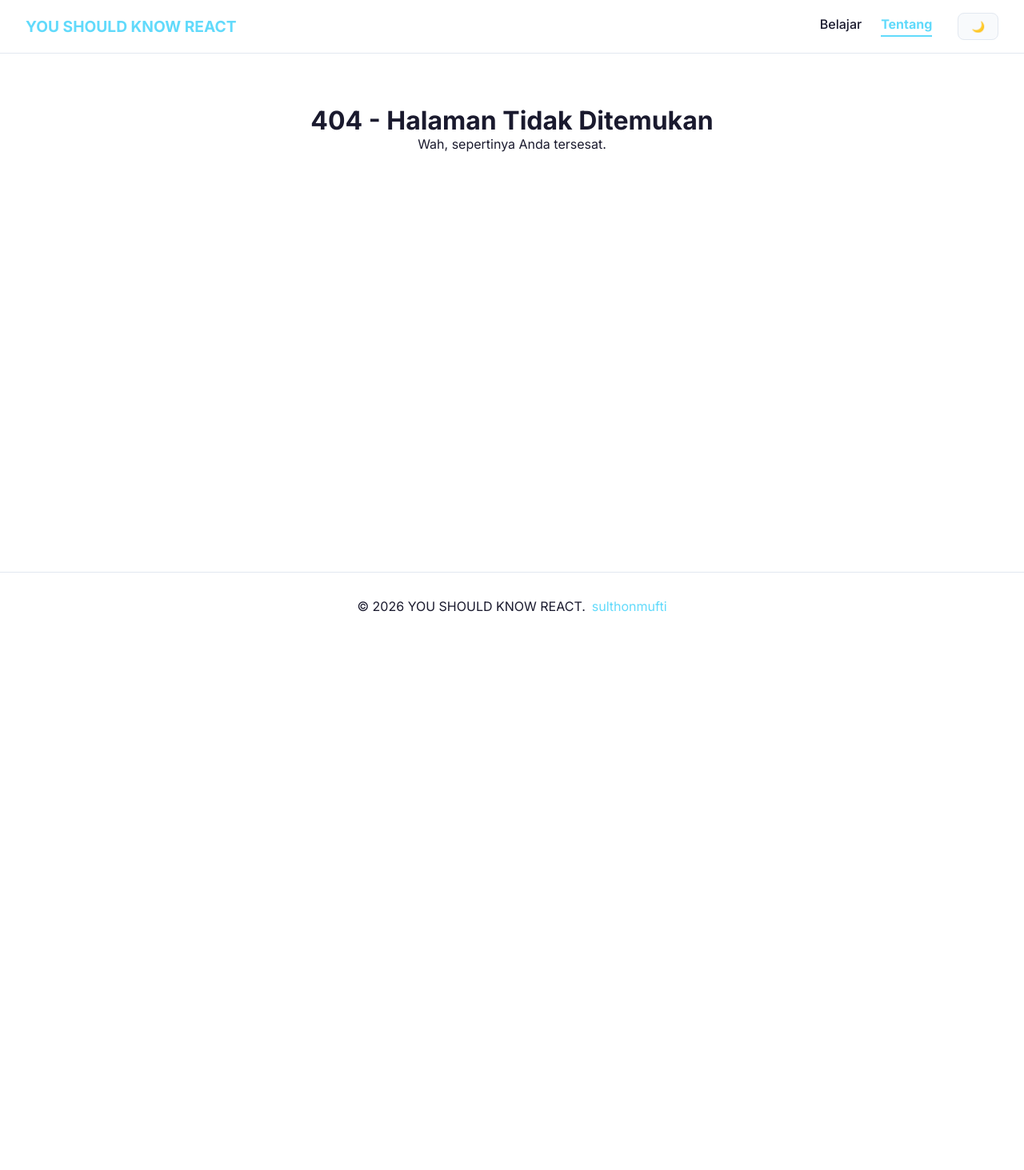
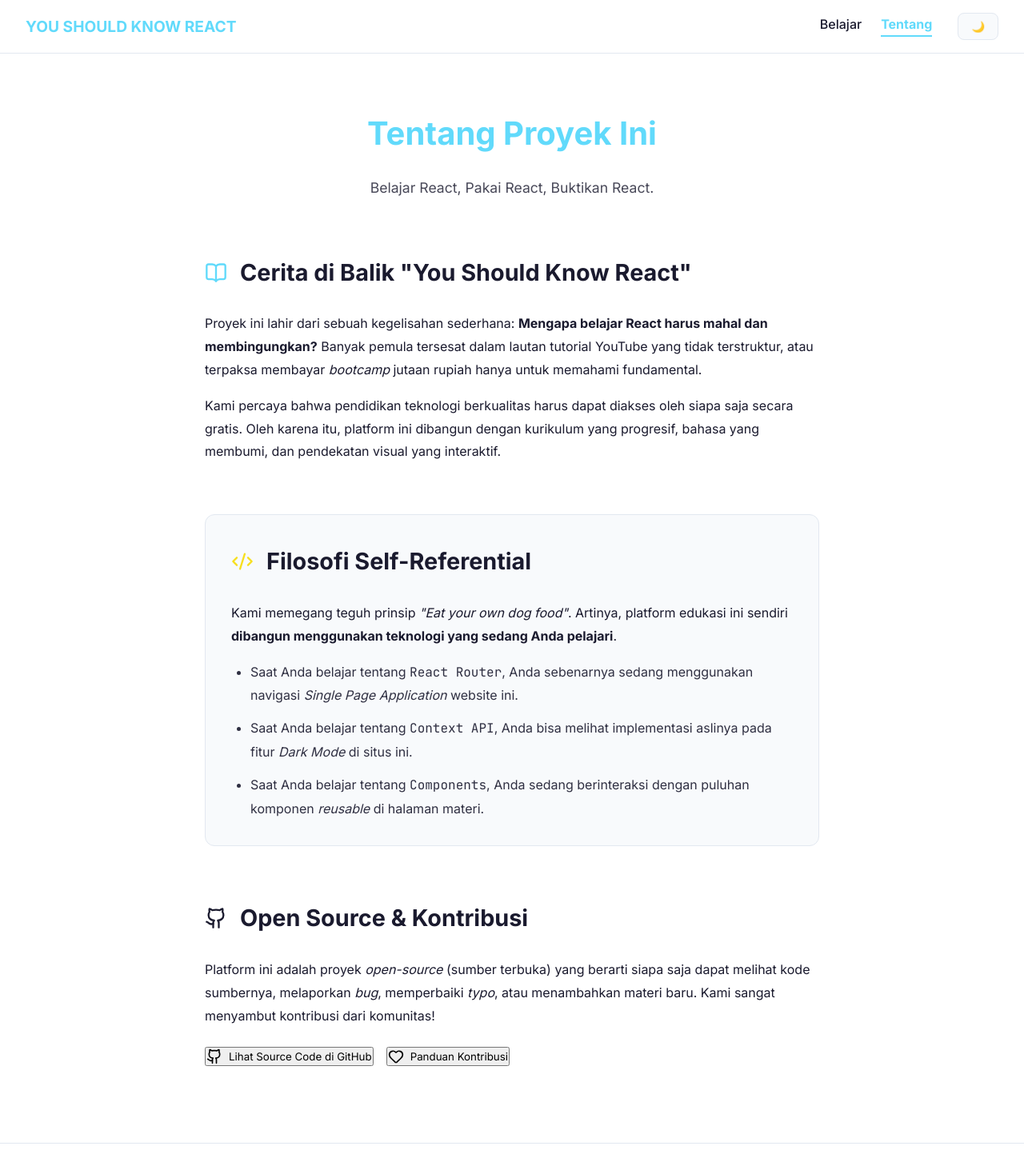
Before and after one commit to sulthonmufti/you-should-know-react, a React (Vite) app: page /about in a window 1280 px wide. Before the commit this address had no page. Shown: the top 1463 px of the page at 80% size. Before the commit the page ends 800 px from the top, so only its background shows below. Built offline with nearby package versions, Linux system fonts and the light colour scheme.

Commit message:
feat: create About page with project philosophy and GitHub contribution links

```diff
--- a/src/App.jsx
+++ b/src/App.jsx
@@ -10,6 +10,7 @@ import Topic from './pages/Topic'
 import NotFound from './pages/NotFound'
 
 import ProjectStructure from './pages/ProjectStructure';
+import About from './pages/About';
 
 function App() {
   return (
@@ -22,6 +23,7 @@ function App() {
           <Route path="/learn" element={<Learn />} />
           <Route path="/learn/:moduleId/:topicId" element={<Topic />} />
           <Route path="/project-structure" element={<ProjectStructure />} />
+          <Route path="/about" element={<About />} />
           <Route path="*" element={<NotFound />} />
         </Routes>
       </PageWrapper>
--- a/src/pages/About/index.jsx
+++ b/src/pages/About/index.jsx
@@ -0,0 +1,76 @@
+import { Github, Heart, Code2, BookOpen } from 'lucide-react';
+import Button from '../../components/ui/Button';
+
+export default function About() {
+  return (
+    <div style={{ padding: '2rem 1rem', maxWidth: '800px', margin: '0 auto', width: '100%', lineHeight: '1.8' }}>
+
+      {/* HEADER SECTION */}
+      <div style={{ textAlign: 'center', marginBottom: '4rem' }}>
+        <h1 style={{ fontSize: '2.5rem', color: 'var(--color-primary)', marginBottom: '1rem' }}>
+          Tentang Proyek Ini
+        </h1>
+        <p style={{ fontSize: '1.1rem', color: 'var(--color-text)', opacity: 0.8 }}>
+          Belajar React, Pakai React, Buktikan React.
+        </p>
+      </div>
+
+      {/* STORY SECTION */}
+      <section style={{ marginBottom: '4rem' }}>
+        <div style={{ display: 'flex', alignItems: 'center', gap: '1rem', marginBottom: '1.5rem' }}>
+          <BookOpen size={28} color="var(--color-primary)" />
+          <h2 style={{ fontSize: '1.8rem' }}>Cerita di Balik "You Should Know React"</h2>
+        </div>
+        <p style={{ marginBottom: '1rem' }}>
+          Proyek ini lahir dari sebuah kegelisahan sederhana: <strong>Mengapa belajar React harus mahal dan membingungkan?</strong> Banyak pemula tersesat dalam lautan tutorial YouTube yang tidak terstruktur, atau terpaksa membayar <em>bootcamp</em> jutaan rupiah hanya untuk memahami fundamental.
+        </p>
+        <p>
+          Kami percaya bahwa pendidikan teknologi berkualitas harus dapat diakses oleh siapa saja secara gratis. Oleh karena itu, platform ini dibangun dengan kurikulum yang progresif, bahasa yang membumi, dan pendekatan visual yang interaktif.
+        </p>
+      </section>
+
+      {/* PHILOSOPHY SECTION */}
+      <section style={{ marginBottom: '4rem', padding: '2rem', backgroundColor: 'var(--color-surface)', borderRadius: 'var(--radius-card)', border: '1px solid var(--color-border)' }}>
+        <div style={{ display: 'flex', alignItems: 'center', gap: '1rem', marginBottom: '1.5rem' }}>
+          <Code2 size={28} color="var(--color-accent)" />
+          <h2 style={{ fontSize: '1.8rem' }}>Filosofi Self-Referential</h2>
+        </div>
+        <p style={{ marginBottom: '1rem' }}>
+          Kami memegang teguh prinsip <em>"Eat your own dog food"</em>. Artinya, platform edukasi ini sendiri <strong>dibangun menggunakan teknologi yang sedang Anda pelajari</strong>.
+        </p>
+        <ul style={{ paddingLeft: '1.5rem', display: 'flex', flexDirection: 'column', gap: '0.75rem', opacity: 0.9 }}>
+          <li>Saat Anda belajar tentang <code>React Router</code>, Anda sebenarnya sedang menggunakan navigasi <em>Single Page Application</em> website ini.</li>
+          <li>Saat Anda belajar tentang <code>Context API</code>, Anda bisa melihat implementasi aslinya pada fitur <em>Dark Mode</em> di situs ini.</li>
+          <li>Saat Anda belajar tentang <code>Components</code>, Anda sedang berinteraksi dengan puluhan komponen <em>reusable</em> di halaman materi.</li>
+        </ul>
+      </section>
+
+      {/* CONTRIBUTION SECTION */}
+      <section style={{ marginBottom: '2rem' }}>
+        <div style={{ display: 'flex', alignItems: 'center', gap: '1rem', marginBottom: '1.5rem' }}>
+          <Github size={28} color="var(--color-text)" />
+          <h2 style={{ fontSize: '1.8rem' }}>Open Source & Kontribusi</h2>
+        </div>
+        <p style={{ marginBottom: '1.5rem' }}>
+          Platform ini adalah proyek <em>open-source</em> (sumber terbuka) yang berarti siapa saja dapat melihat kode sumbernya, melaporkan <em>bug</em>, memperbaiki <em>typo</em>, atau menambahkan materi baru. Kami sangat menyambut kontribusi dari komunitas!
+        </p>
+
+        <div style={{ display: 'flex', gap: '1rem', flexWrap: 'wrap' }}>
+          <a href="https://github.com/username/you-should-know-react" target="_blank" rel="noopener noreferrer" style={{ textDecoration: 'none' }}>
+            <Button variant="primary" style={{ display: 'flex', alignItems: 'center', gap: '0.5rem' }}>
+              <Github size={20} />
+              Lihat Source Code di GitHub
+            </Button>
+          </a>
+          <a href="https://github.com/username/you-should-know-react/blob/main/CONTRIBUTING.md" target="_blank" rel="noopener noreferrer" style={{ textDecoration: 'none' }}>
+            <Button variant="secondary" style={{ display: 'flex', alignItems: 'center', gap: '0.5rem' }}>
+              <Heart size={20} />
+              Panduan Kontribusi
+            </Button>
+          </a>
+        </div>
+      </section>
+
+    </div>
+  );
+}
```
